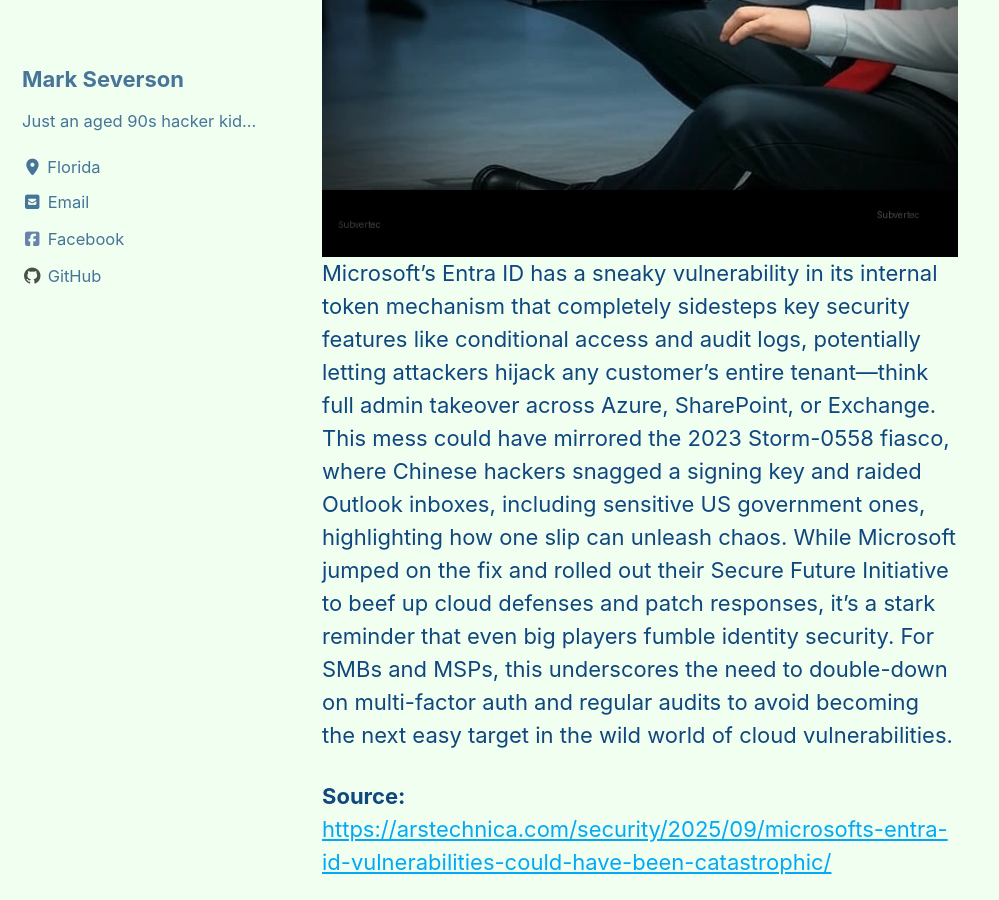
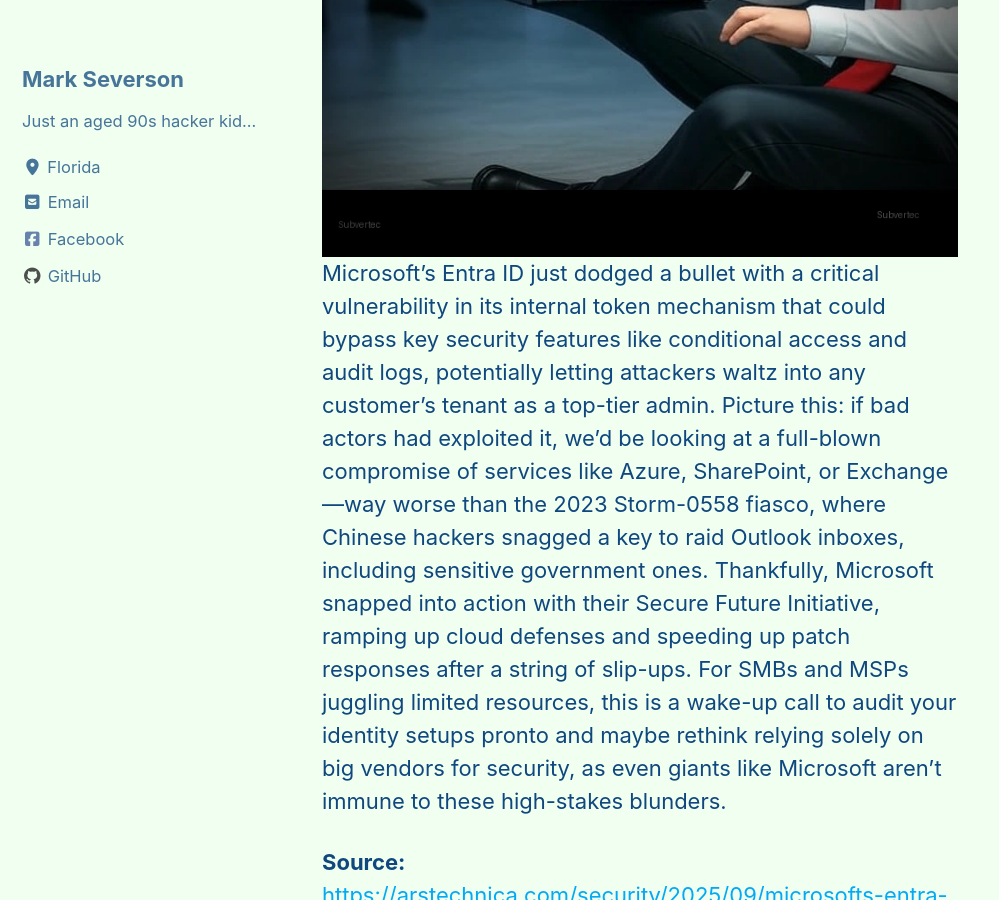
Before and after one commit to subv3rsiv3/website, a Jekyll site: the page built from _posts/2025-09-21-microsofts-entra-id-vulnerabilities-could-have-been-catastrophic.md, in a window 1280 px wide and 900 px high, scrolled down 1311 px. Shown: the whole window, without its empty margins (0-999 px from the left). Built offline with Jekyll 4.4.1, drawn with Linux system fonts in a browser that asks for light colours; cached includes are drawn as plain includes; some of the changed text lies outside the part shown.

Commit message:
Publish: Microsoft’s Entra ID vulnerabilities could have been catastrophic

```diff
--- a/_posts/2025-09-21-microsofts-entra-id-vulnerabilities-could-have-been-catastrophic.md
+++ b/_posts/2025-09-21-microsofts-entra-id-vulnerabilities-could-have-been-catastrophic.md
@@ -1,10 +1,10 @@
 ---
 layout: single
 title: Microsoft’s Entra ID vulnerabilities could have been catastrophic
-date: '2025-09-21 23:49:29 '
-excerpt: 'Microsoft''s Entra ID has a sneaky vulnerability in its internal token mechanism that completely sidesteps key security features like conditional access and audit logs, potentially letting attackers hijack any customer''s entire tenant—think '
+date: '2025-09-21 23:52:55 '
+excerpt: 'Microsoft''s Entra ID just dodged a bullet with a critical vulnerability in its internal token mechanism that could bypass key security features like conditional access and audit logs, potentially letting attackers waltz into any customer''s '
 seo_title: Microsoft’s Entra ID vulnerabilities could have been catastrophic
-seo_description: Microsoft's Entra ID has a sneaky vulnerability in its internal token mechanism that completely sidesteps key security features like conditional access and
+seo_description: Microsoft's Entra ID just dodged a bullet with a critical vulnerability in its internal token mechanism that could bypass key security features like condit
 categories:
 - Security
 - Microsoft365
@@ -24,6 +24,6 @@ twitter_image: /assets/images/microsofts-entra-id-vulnerabilities-could-have-bee
 ---
 
 ![Microsoft’s Entra ID vulnerabilities could have been catastrophic](/assets/images/microsofts-entra-id-vulnerabilities-could-have-been-catastrophic-hero.webp)
-Microsoft's Entra ID has a sneaky vulnerability in its internal token mechanism that completely sidesteps key security features like conditional access and audit logs, potentially letting attackers hijack any customer's entire tenant—think full admin takeover across Azure, SharePoint, or Exchange. This mess could have mirrored the 2023 Storm-0558 fiasco, where Chinese hackers snagged a signing key and raided Outlook inboxes, including sensitive US government ones, highlighting how one slip can unleash chaos. While Microsoft jumped on the fix and rolled out their Secure Future Initiative to beef up cloud defenses and patch responses, it's a stark reminder that even big players fumble identity security. For SMBs and MSPs, this underscores the need to double-down on multi-factor auth and regular audits to avoid becoming the next easy target in the wild world of cloud vulnerabilities.
+Microsoft's Entra ID just dodged a bullet with a critical vulnerability in its internal token mechanism that could bypass key security features like conditional access and audit logs, potentially letting attackers waltz into any customer's tenant as a top-tier admin. Picture this: if bad actors had exploited it, we'd be looking at a full-blown compromise of services like Azure, SharePoint, or Exchange—way worse than the 2023 Storm-0558 fiasco, where Chinese hackers snagged a key to raid Outlook inboxes, including sensitive government ones. Thankfully, Microsoft snapped into action with their Secure Future Initiative, ramping up cloud defenses and speeding up patch responses after a string of slip-ups. For SMBs and MSPs juggling limited resources, this is a wake-up call to audit your identity setups pronto and maybe rethink relying solely on big vendors for security, as even giants like Microsoft aren't immune to these high-stakes blunders.
 
 **Source:** [https://arstechnica.com/security/2025/09/microsofts-entra-id-vulnerabilities-could-have-been-catastrophic/](https://arstechnica.com/security/2025/09/microsofts-entra-id-vulnerabilities-could-have-been-catastrophic/)
```
